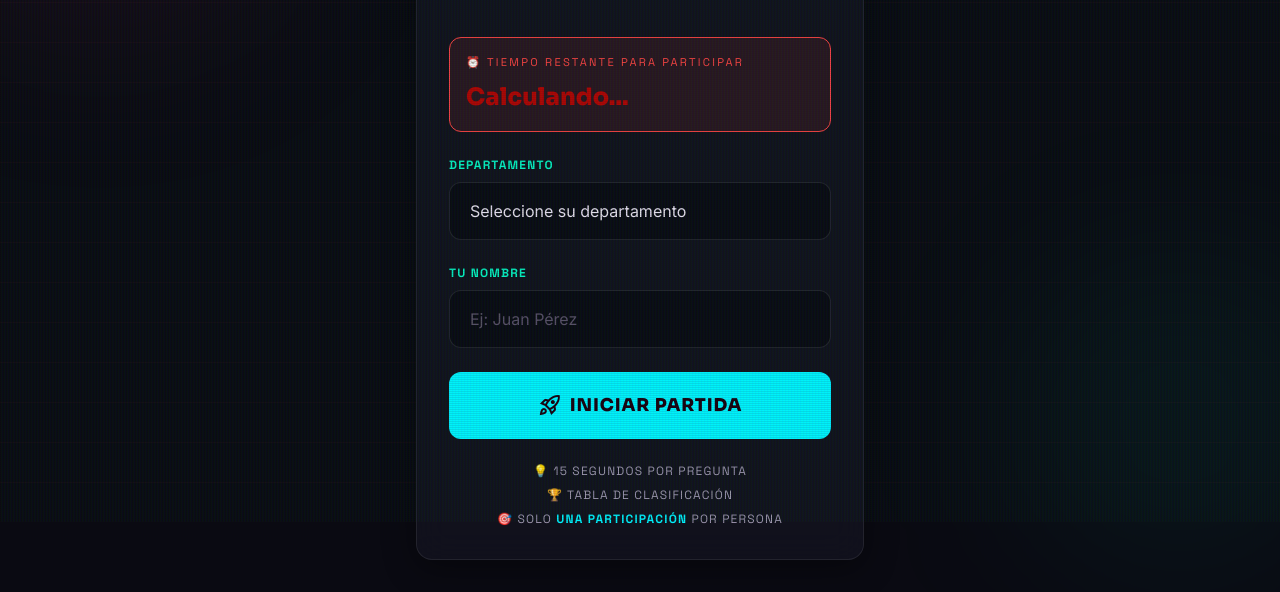
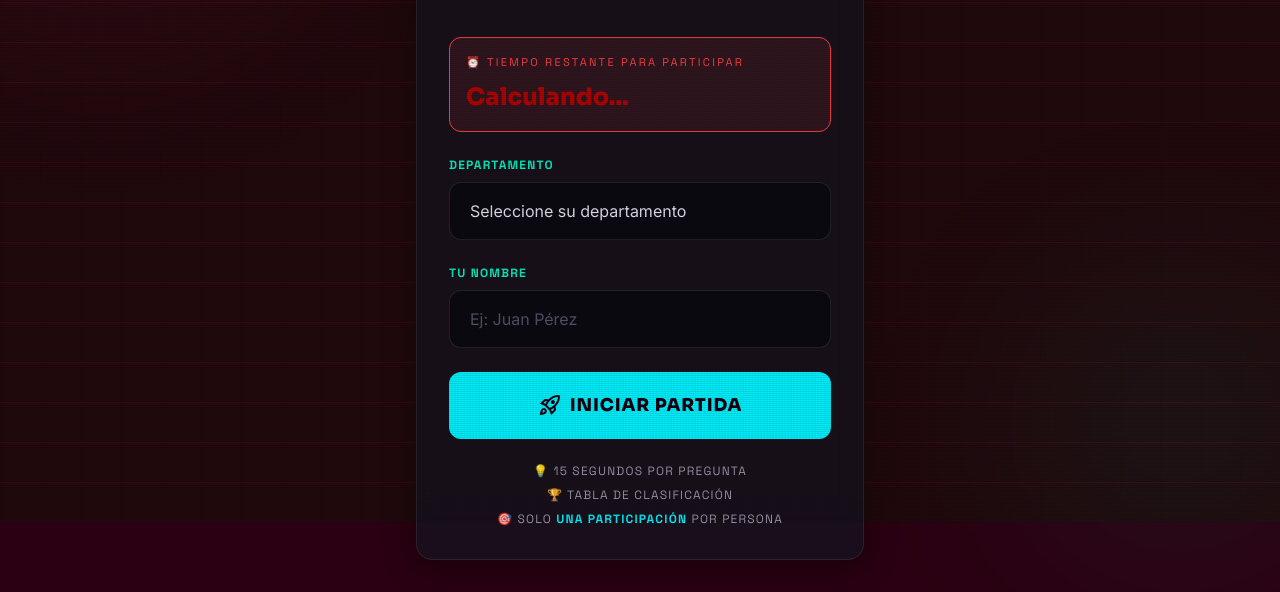
Before and after one commit to rpalafoxlopez/mcbquizabril, a website: page public/index.html in a window 1280 px wide. Shown: the part 278-870 px from the top of the page. Drawn offline with nearby package versions, Linux system fonts and the light colour scheme.

```diff
--- a/public/assets/js/game.js
+++ b/public/assets/js/game.js
@@ -3,14 +3,14 @@
 const DEADLINE_DATE = new Date('2026-04-29T12:00:00-06:00'); // Hora Centro de México (UTC-6)
 
 // ==================== PROTECCIÓN ANTI-CLIC DERECHO ====================
-document.addEventListener('contextmenu', e => { e.preventDefault(); return false; });
-document.addEventListener('keydown', e => {
-    if (e.key === 'F12' || (e.ctrlKey && e.shiftKey && ['I','J','C'].includes(e.key)) ||
-        (e.ctrlKey && ['u','s'].includes(e.key))) {
-        e.preventDefault(); return false;
-    }
-});
-document.addEventListener('dragstart', e => e.preventDefault());
+// document.addEventListener('contextmenu', e => { e.preventDefault(); return false; });
+// document.addEventListener('keydown', e => {
+//     if (e.key === 'F12' || (e.ctrlKey && e.shiftKey && ['I','J','C'].includes(e.key)) ||
+//         (e.ctrlKey && ['u','s'].includes(e.key))) {
+//         e.preventDefault(); return false;
+//     }
+// });
+// document.addEventListener('dragstart', e => e.preventDefault());
 
 // ==================== CONFIGURACIÓN API ====================
 const API_BASE_URL = 'https://mcbquizabril.onrender.com'; //window.location.origin;
--- a/public/index.html
+++ b/public/index.html
@@ -55,7 +55,7 @@
 
         body {
             font-family: 'Inter', sans-serif;
-            background-color: #0a0a12;
+            background-color: #2a0012;
             color: #e8e0f0;
             min-height: 100vh;
             overflow-x: hidden;
@@ -69,8 +69,8 @@
             position: fixed;
             inset: 0;
             background:
-                linear-gradient(rgba(96, 1, 1, 0) 50%, rgba(39, 25, 25, 0.33) 50%),
-                linear-gradient(90deg, rgba(96, 1, 1, 0.06), rgba(0, 255, 0, 0.137), rgba(0, 0, 255, 0.225));
+                linear-gradient(rgba(1, 1, 1, 0) 50%, rgba(1, 1, 1, 0.33) 50%),
+                linear-gradient(90deg, rgba(1, 1, 1, 0.06), rgba(1, 1, 1, 0.137), rgba(1, 1, 1, 0.225));
             background-size: 100% 2px, 3px 100%;
             pointer-events: none;
             z-index: 9999;
@@ -83,8 +83,7 @@
             position: fixed;
             inset: 0;
             background-image:
-                linear-gradient(rgba(248, 75, 75, 0.04) 1px, transparent 1px),
-                linear-gradient(90deg, rgba(62, 2, 2, 0.04) 1px, transparent 1px);
+                linear-gradient(rgb(92 33 33 / 17%) 1px, #12121282 1px), linear-gradient(90deg, rgb(50 3 3 / 86%) 1px, #4006067a 1px);
             background-size: 40px 40px;
             pointer-events: none;
             z-index: -1;
```
